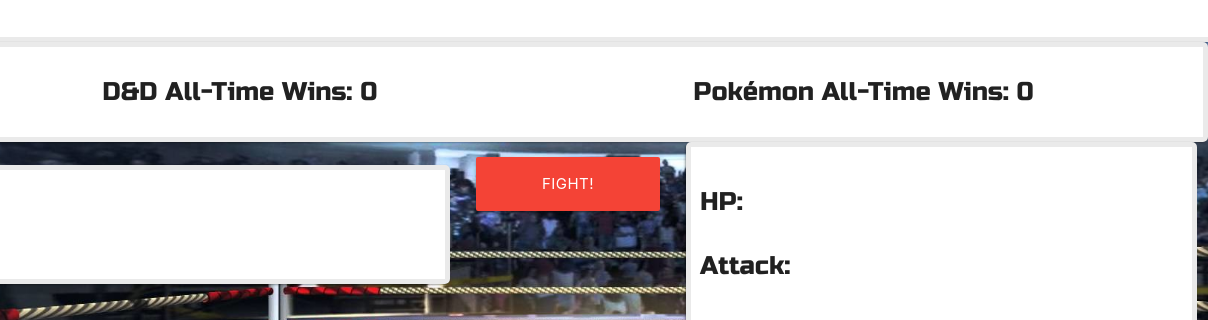
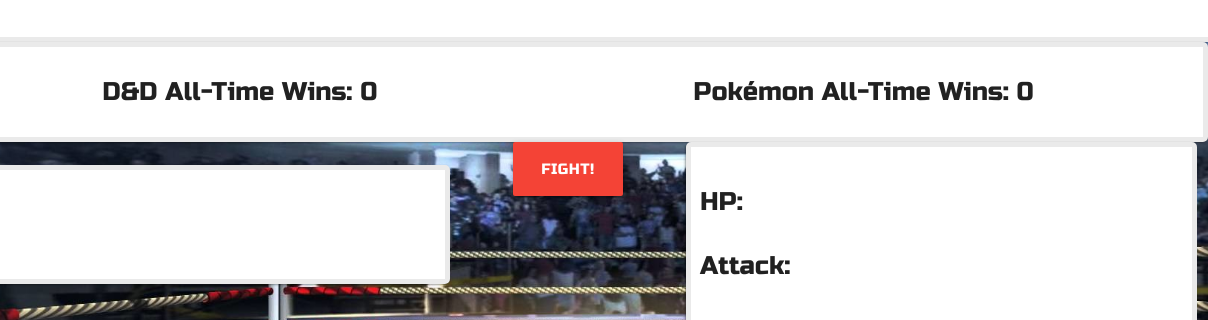
Before and after one commit to rrcampbell-exe/who-would-win, a plain HTML site: page index.html in a window 1280 px wide. Shown: the part 139-459 px from the top of the page, 72-1280 px from the left. Drawn offline with nearby package versions, Linux system fonts and the light colour scheme; no server answers.

Commit message:
Adjust button styles

```diff
--- a/assets/css/style.css
+++ b/assets/css/style.css
@@ -10,7 +10,6 @@
 body {
     background-color: var(--main-color);
     font-family: 'Russo One', sans-serif;
-
     background-image: url("../images/battle-ring.jpg");
     background-image: no-repeat;
     background-size: cover;
@@ -32,10 +31,11 @@
     font-weight: 500;
 }
 
-    .scoreboard {
+.scoreboard {
     display: flex;
     flex-wrap: wrap;
     justify-content: space-around;
+    padding: 10px 9px;
 }
 
 /* .combatant-container {
@@ -58,10 +58,12 @@
 
 #button-holder {
     display: flex;
-    padding: 15px;
-    flex-direction: column;
     justify-content: center;
-    min-width: 130px;
+}
+
+.fight-btn {
+    font-family: 'Russo One', sans-serif;
+    font-size: 3vw;
 }
 
 #poke-attack, #d-char-attack, #d-char-race {
@@ -78,28 +80,3 @@
     align-content: center;
     min-height: 7em;
 }
-
-/* .fighter-image-left {
-    grid-area: fighter-image-left;
-    width: 100%;
-    display: grid;
-    align-content: center;
-}
-
-
-@media screen and (max-width: 1200px) {
-    h1 {
-        text-align: center;
-    }
-}
-
-@media screen and (max-width: 800px) {
-    #button-holder {
-        grid-template-columns: 1fr;
-        grid-template-areas:
-            'fighter-image-left'
-            'fighter-image-right'
-            'button-holder'
-        ;
-    }
-} */
```
